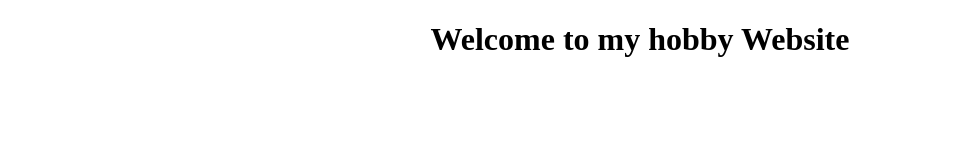
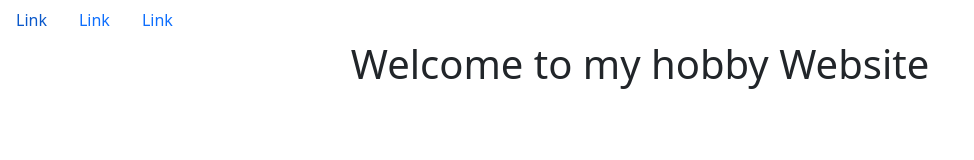
Before and after one commit to ahmedalnimr/Hobby, a plain HTML site: page index.html in a window 1280 px wide. Shown: the whole page, without its empty margins (0-974 px from the left). Drawn offline with nearby package versions, Linux system fonts and the light colour scheme.

Commit message:
Update index.html

```diff
--- a/index.html
+++ b/index.html
@@ -5,8 +5,21 @@
     <meta http-equiv="X-UA-Compatible" content="IE=edge">
     <meta name="viewport" content="width=device-width, initial-scale=1.0">
     <title>My Hobby</title>
+    <link href="https://cdn.jsdelivr.net/npm/bootstrap@5.3.0-alpha1/dist/css/bootstrap.min.css" rel="stylesheet" integrity="sha384-GLhlTQ8iRABdZLl6O3oVMWSktQOp6b7In1Zl3/Jr59b6EGGoI1aFkw7cmDA6j6gD" crossorigin="anonymous">
 </head>
 <body>
+    <ul class="nav">
+        <li class="nav-item">
+          <a class="nav-link active" aria-current="page" href="#">Link</a>
+        </li>
+        <li class="nav-item">
+          <a class="nav-link" href="#">Link</a>
+        </li>
+        <li class="nav-item">
+          <a class="nav-link" href="#">Link</a>
+      </ul>
     <div><center><h1>Welcome to my hobby Website</h1></center></div>
+
+
 </body>
 </html>
```
